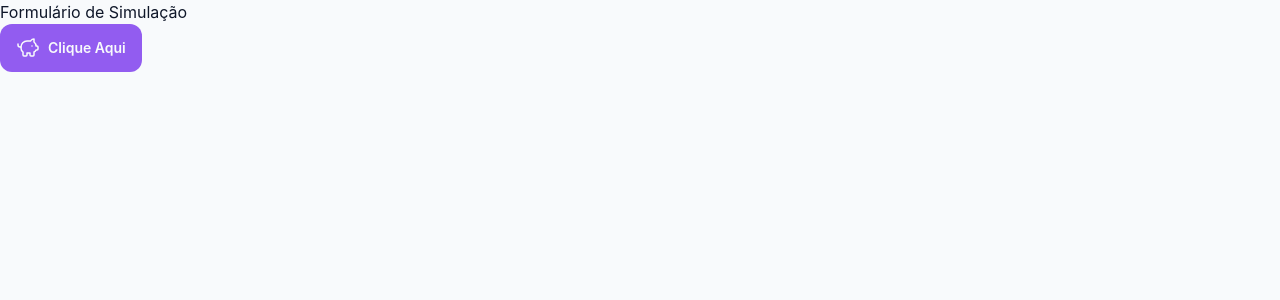
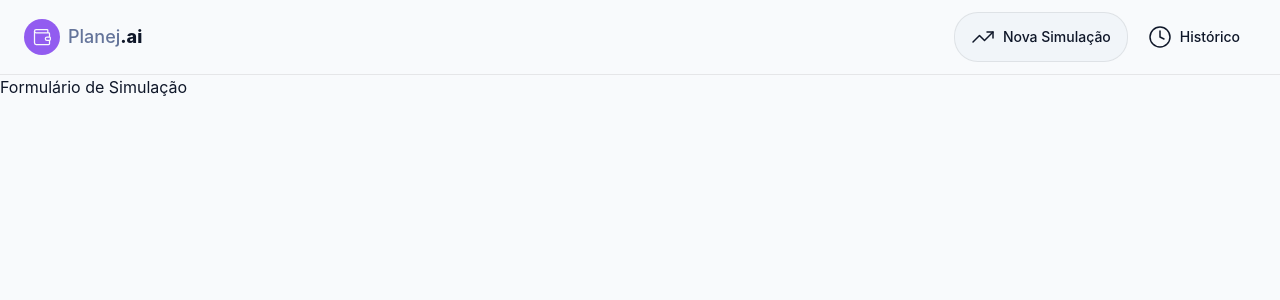
Before and after one commit to eduardojsrosa/planejai, a React (Vite) app: page / in a window 1280 px wide. Shown: the top 300 px of the page. Built offline with nearby package versions, Linux system fonts and the light colour scheme.

Commit message:
Cabeçalho e Menu de Navegação

```diff
--- /dev/null
+++ b/src/components/layout/RootLayout.tsx
@@ -0,0 +1,12 @@
+import { Outlet } from 'react-router-dom'
+
+import { Header } from '../shared/Header'
+
+export function RootLayout() {
+  return (
+    <>
+      <Header />
+      <Outlet />
+    </>
+  )
+}
--- /dev/null
+++ b/src/components/shared/Header.tsx
@@ -0,0 +1,40 @@
+import { Clock, TrendingUp, Wallet } from 'lucide-react'
+import { useNavigate } from 'react-router-dom'
+
+import { Button } from './Button'
+
+export function Header() {
+  const navigate = useNavigate()
+
+  return (
+    <header className="border-b border-(--border) px-6 py-3">
+      <nav className="flex items-center justify-between">
+        <div className="flex items-center gap-2">
+          <div className="bg-primary flex h-9 w-9 items-center justify-center rounded-full">
+            <Wallet size={20} className="text-primary-foreground" />
+          </div>
+          <span className="text-lg">
+            <span className="text-muted-foreground font-medium">Planej</span>
+            <span className="font-extrabold">.ai</span>
+          </span>
+        </div>
+        <div className="flex items-center gap-1">
+          <Button
+            variant="secondary"
+            icon={TrendingUp}
+            onClick={() => void navigate('/')}
+          >
+            <span className="hidden sm:inline">Nova Simulação</span>
+          </Button>
+          <Button
+            variant="ghost"
+            icon={Clock}
+            onClick={() => void navigate('/historico')}
+          >
+            <span className="hidden sm:inline">Histórico</span>
+          </Button>
+        </div>
+      </nav>
+    </header>
+  )
+}
--- a/src/router.tsx
+++ b/src/router.tsx
@@ -1,20 +1,14 @@
 import { createBrowserRouter } from 'react-router-dom'
-import { Button } from './components/shared/Button'
-import { PiggyBank } from 'lucide-react'
+
+import { RootLayout } from './components/layout/RootLayout'
 
 export const router = createBrowserRouter([
   {
+    element: <RootLayout />,
     children: [
       {
         path: '/',
-        element: (
-          <>
-            <h1>Formulário de Simulação</h1>
-            <Button variant="primary" icon={PiggyBank}>
-              Clique Aqui
-            </Button>
-          </>
-        )
+        element: <h1>Formulário de Simulação</h1>,
       },
       {
         path: '/resultado',
```
